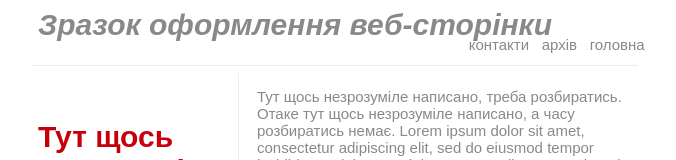
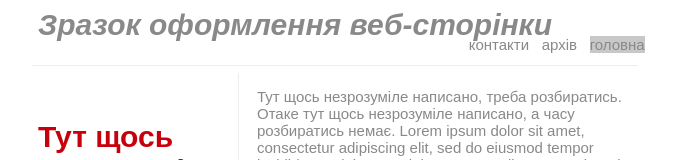
Before and after one commit to NikitaGordia/KPIWebLabs.github.io, a plain HTML site: page lab4/main.html in a window 1280 px wide. In both pictures the pointer is over the link "головна". Shown: the top 160 px of the page, without its empty margins (305-981 px from the left). Drawn offline with Linux system fonts and the light colour scheme.

Commit message:
Fixed references

```diff
--- a/lab4/css/main.css
+++ b/lab4/css/main.css
@@ -85,3 +85,7 @@
     color: rgb(200, 0, 12);
     text-decoration: none;
 }
+
+a:hover {
+    background-color: rgb(200, 200, 200);
+}
```
Also changed, not shown: 1 other file.
